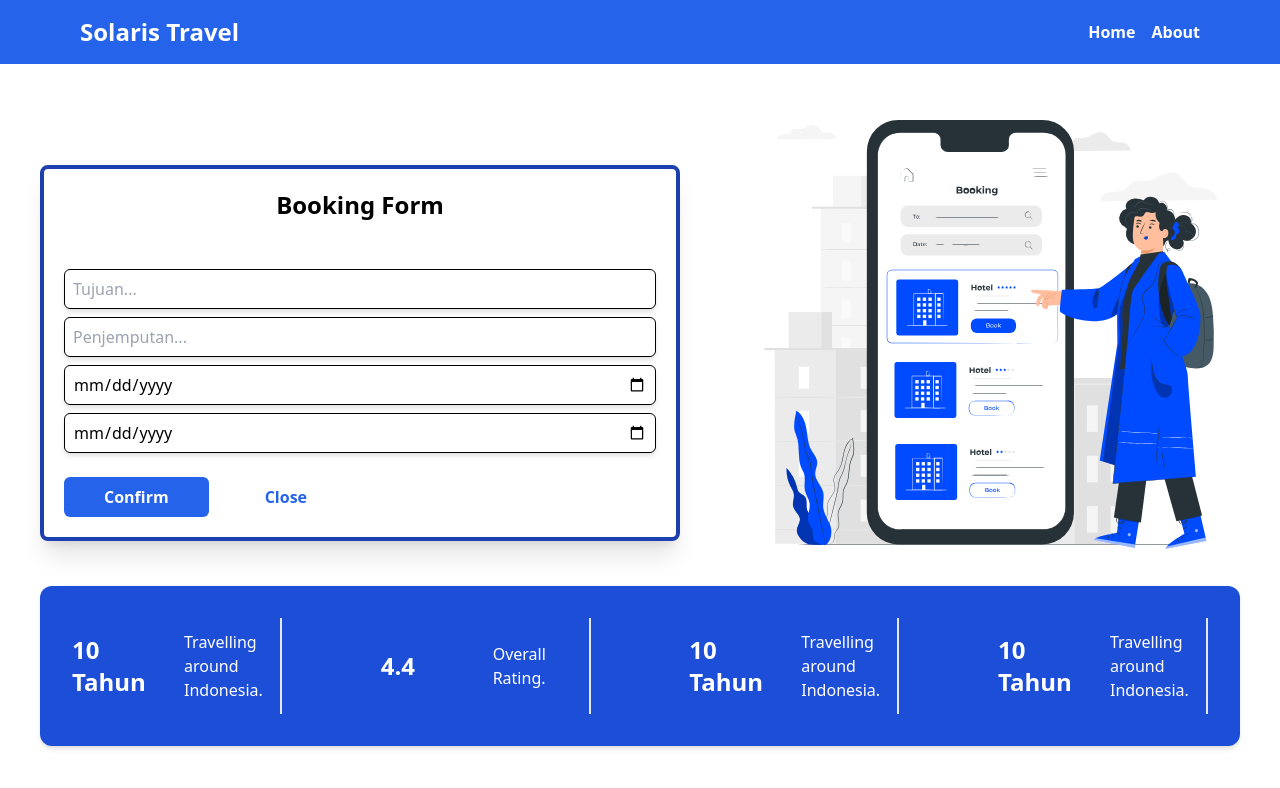
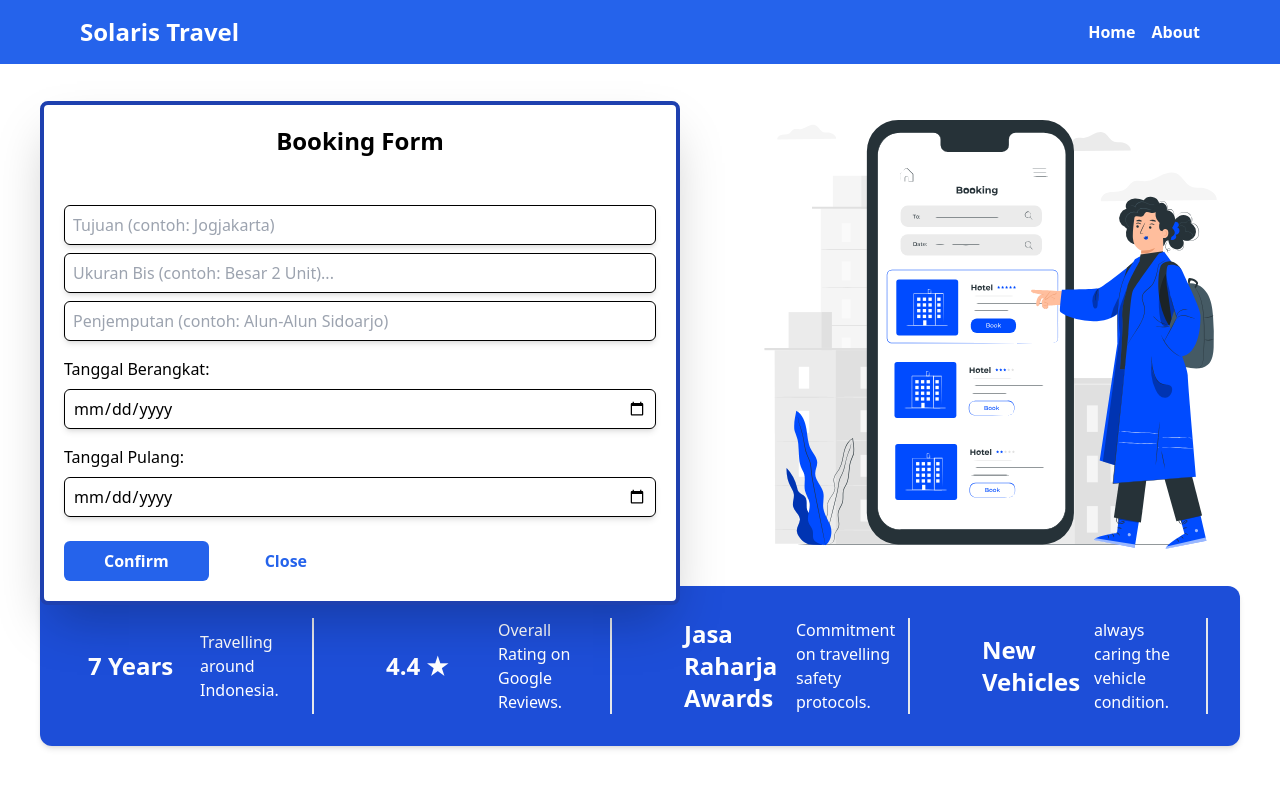
Before and after one commit to aguspray001/solaris-fe, a Next.js app: page / in a window 1280 px wide. Both pictures are taken after a click on the button "Booking Now". Shown: the top 788 px of the page. Built offline with nearby package versions, Linux system fonts and the light colour scheme.

Commit message:
feat: edit data-feature & booking form

```diff
--- a/src/components/atoms/FeatureText/index.js
+++ b/src/components/atoms/FeatureText/index.js
@@ -2,7 +2,7 @@ import React from 'react'
 
 const FeatureText = ({value, description}) => {
   return (
-    <div className="flex flex-row h-8 py-12 gap-4 justify-around items-center sm:border-r-2 sm:justify-between">
+    <div className="flex flex-row h-8 py-12 px-4 gap-4 justify-around items-center sm:border-r-2 sm:justify-between">
         <h1 className="w-24 text-2xl font-bold text-white">
             {value}
         </h1>
--- a/src/components/molecules/BookingForm/index.js
+++ b/src/components/molecules/BookingForm/index.js
@@ -7,37 +7,49 @@ function BookingForm({ title, onClose, onConfirm }) {
   const [pickUpLocation, setPickUpLocation] = useState("");
   const [departureDate, setDepartureDate] = useState(new Date());
   const [returnDate, setReturnDate] = useState(new Date());
+  const [busSize, setBusSize] = useState("");
+
   const bookData = { destination, pickUpLocation, departureDate, returnDate };
 
   return (
-    <div className="max-w-[40rem] bg-white px-5 py-5 border-4 border-blue-800 shadow-xl rounded-lg">
+    <div className="max-w-[40rem] bg-white px-5 py-5 border-4 border-blue-800 shadow-2xl rounded-lg">
       <div className="flex flex-col justify-center items-center mb-6">
         <h1 className="text-2xl font-bold mb-10">{title}</h1>
         <div>
           <Input
             type={"text"}
             onChange={setDestination}
-            placeHolder="Tujuan..."
+            placeHolder="Tujuan (contoh: Jogjakarta)"
             value={destination}
           />
           <Input
             type={"text"}
+            onChange={setBusSize}
+            placeHolder="Ukuran Bis (contoh: Besar 2 Unit)..."
+            value={busSize}
+          />
+          <Input
+            type={"text"}
             onChange={setPickUpLocation}
-            placeHolder="Penjemputan..."
+            placeHolder="Penjemputan (contoh: Alun-Alun Sidoarjo)"
             value={pickUpLocation}
           />
+          <>
+            <span className="block mt-4">Tanggal Berangkat:</span>
             <Input
               type={"date"}
               onChange={setDepartureDate}
               placeHolder="Tanggal Berangkat..."
               value={departureDate}
             />
+            <span className="block mt-4">Tanggal Pulang:</span>
             <Input
               type={"date"}
               onChange={setReturnDate}
               placeHolder="Tanggal Pulang..."
               value={returnDate}
             />
+          </>
         </div>
       </div>
       <div className="flex flex-row">
--- a/src/data/data-feature.js
+++ b/src/data/data-feature.js
@@ -1,8 +1,8 @@
 const dataFeature = [
-    {value: "10 Tahun", desc: "Travelling around Indonesia."},
-    {value: "4.4", desc: "Overall Rating."},
-    {value: "10 Tahun", desc: "Travelling around Indonesia."},
-    {value: "10 Tahun", desc: "Travelling around Indonesia."},
+    {value: "7 Years", desc: "Travelling around Indonesia."},
+    {value: "4.4 ★", desc: "Overall Rating on Google Reviews."},
+    {value: "Jasa Raharja Awards", desc: "Commitment on travelling safety protocols."},
+    {value: "New Vehicles", desc: "always caring the vehicle condition."},
 ]
 
 export default dataFeature
```
Lines whose indentation alone changed are shown as unchanged.
